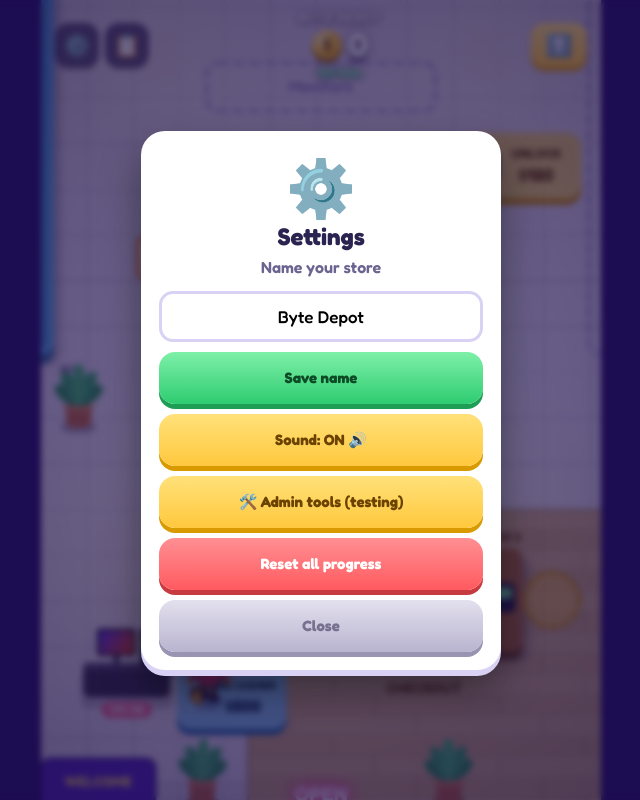
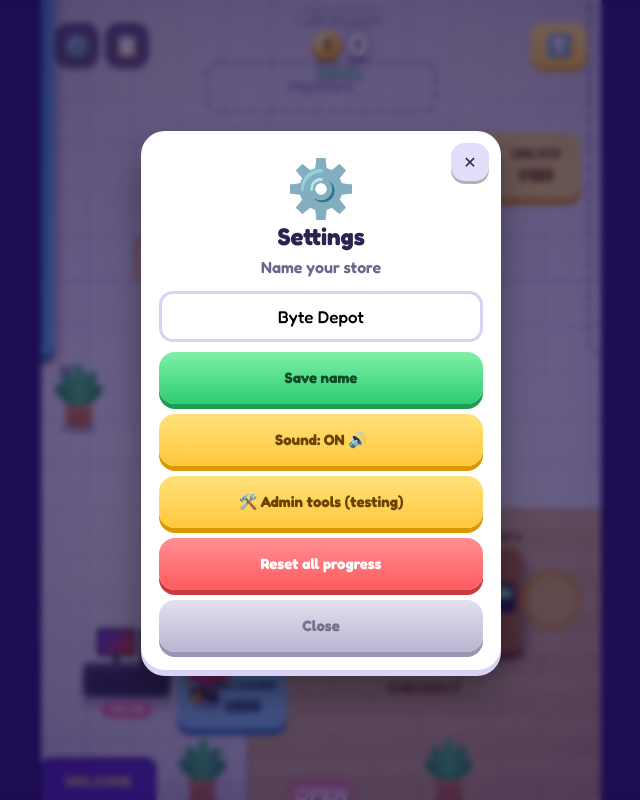
Before and after one commit to justinc27/Claude-iPhone-game-test-, a plain HTML site: page index.html in a window 1280 px wide. Both pictures are taken after a click on the button "⚙️". Shown: the whole page, without its empty margins (319-959 px from the left). Drawn offline with Linux system fonts and the light colour scheme; animation ran at ten frames a second.

Commit message:
Add a close (X) button to every pop-up
Approved by the owner. Settings, the Franchise and Reset confirmations
and the Welcome back pop-up now have an X in the top-right corner, like
the Upgrades, Missions and Admin menus already had. Tapping outside a
menu still closes it too.

Co-Authored-By: Claude Opus 5.5 <noreply@anthropic.com>
Claude-Session: https://claude.ai/code/session_01AYb71LT8FK8tCHdeJHcW89

```diff
--- a/game.js
+++ b/game.js
@@ -2090,6 +2090,8 @@ function toast(msg) {
   setTimeout(() => el.remove(), 2700);
 }
 function showModal(html, sheet = false) {
+  // pop-ups get a close button in the corner (full menus have one in their header)
+  if (!sheet) html = '<button class="icon-btn small modal-x" data-act="close" aria-label="Close">✕</button>' + html;
   const card = $('#modalCard');
   const refreshing = sheet && !$('#modal').classList.contains('hidden') && card.classList.contains('sheet');
   const scroll = refreshing ? card.scrollTop : 0;
--- a/style.css
+++ b/style.css
@@ -224,6 +224,8 @@ button {
   animation: pop .25s ease-out;
 }
 .modal-card h2 { margin: 0 0 6px; font-size: 24px; }
+.modal-card { position: relative; }
+.modal-card .modal-x { position: absolute; top: 12px; right: 12px; margin: 0; z-index: 1; }
 .modal-card p { margin: 6px 0 14px; color: var(--ink-soft); font-weight: 600; }
 .modal-card .emoji { font-size: 56px; }
 .modal-card .btn { width: 100%; margin-top: 10px; }
```
